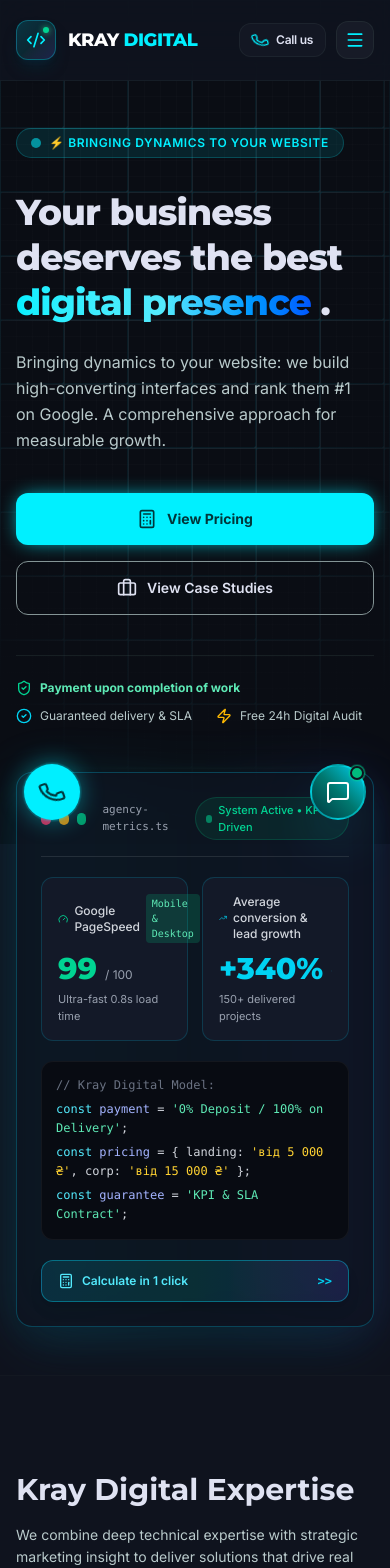
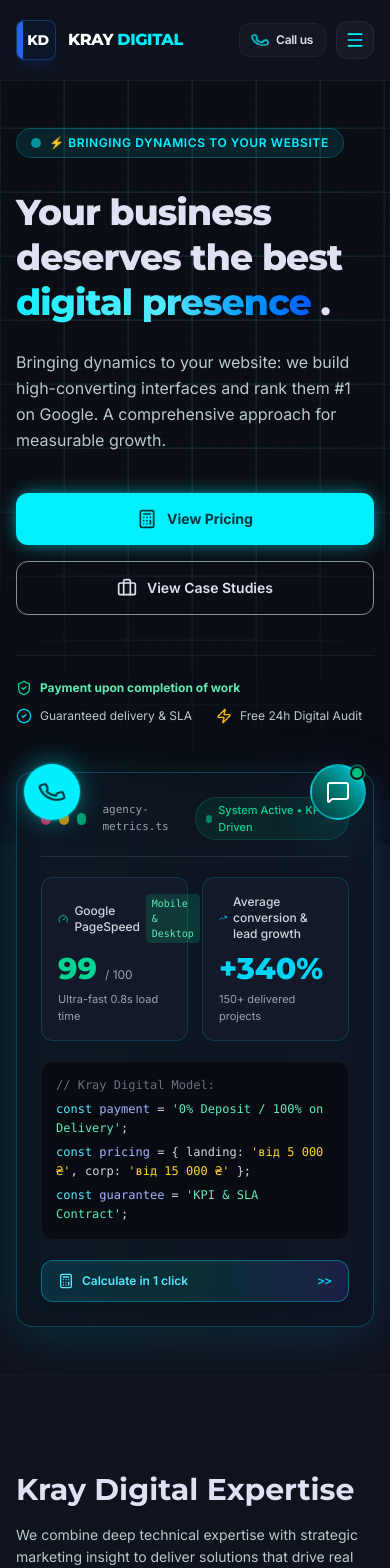
Before and after one commit to cicatrix74/kray-digital, a React (Vite) app: page / in a window 390 px wide. Shown: the top 1568 px of the page. Built offline with nearby package versions, Linux system fonts and the light colour scheme.

Commit message:
feat: sync updated logo and favicon across main site and all subpages

```diff
--- a/public/generator-gif/index.html
+++ b/public/generator-gif/index.html
@@ -48,17 +48,7 @@
       <div class="logo-area">
         <a href="/" class="brand-logo" title="KRAY DIGITAL">
           <div class="logo-favicon-icon" aria-hidden="true">
-            <svg viewBox="0 0 100 100" fill="none" xmlns="http://www.w3.org/2000/svg">
-              <rect width="100" height="100" rx="22" fill="#0f131e"/>
-              <rect x="2" y="2" width="96" height="96" rx="20" stroke="#00f2fe" stroke-width="3" stroke-opacity="0.4"/>
-              <path d="M54 18L26 56H48L44 82L74 44H50L54 18Z" fill="url(#header-bolt-grad)"/>
-              <defs>
-                <linearGradient id="header-bolt-grad" x1="26" y1="18" x2="74" y2="82" gradientUnits="userSpaceOnUse">
-                  <stop stop-color="#00f2fe"/>
-                  <stop offset="1" stop-color="#4facfe"/>
-                </linearGradient>
-              </defs>
-            </svg>
+            <img src="/favicon.svg" alt="KRAY DIGITAL" style="width:100%;height:100%;display:block;" />
           </div>
           <div class="brand-text">
             <span class="brand-name">KRAY <span class="brand-highlight">DIGITAL</span></span>
--- a/public/grafiki-vidkluchen-svitla-v-dnipri-ta-dnipropotrovskoi-oblasti/index.html
+++ b/public/grafiki-vidkluchen-svitla-v-dnipri-ta-dnipropotrovskoi-oblasti/index.html
@@ -123,17 +123,7 @@
       <div class="logo-area">
         <a href="/" class="brand-logo" title="На головну kray-digital">
           <div class="logo-favicon-icon" aria-hidden="true">
-            <svg viewBox="0 0 100 100" fill="none" xmlns="http://www.w3.org/2000/svg">
-              <rect width="100" height="100" rx="22" fill="#0f131e"/>
-              <rect x="2" y="2" width="96" height="96" rx="20" stroke="#00f2fe" stroke-width="3" stroke-opacity="0.4"/>
-              <path d="M54 18L26 56H48L44 82L74 44H50L54 18Z" fill="url(#header-bolt-grad)"/>
-              <defs>
-                <linearGradient id="header-bolt-grad" x1="26" y1="18" x2="74" y2="82" gradientUnits="userSpaceOnUse">
-                  <stop stop-color="#00f2fe"/>
-                  <stop offset="1" stop-color="#4facfe"/>
-                </linearGradient>
-              </defs>
-            </svg>
+            <img src="/favicon.svg" alt="KRAY DIGITAL" style="width:100%;height:100%;display:block;" />
           </div>
           <div class="brand-text">
             <span class="brand-name">KRAY <span class="brand-highlight">DIGITAL</span></span>
--- a/public/karta-trevog/index.html
+++ b/public/karta-trevog/index.html
@@ -76,17 +76,7 @@
       <div class="logo-area">
         <a href="/" class="brand-logo" title="KRAY DIGITAL">
           <div class="logo-favicon-icon" aria-hidden="true">
-            <svg viewBox="0 0 100 100" fill="none" xmlns="http://www.w3.org/2000/svg">
-              <rect width="100" height="100" rx="22" fill="#0f131e"/>
-              <rect x="2" y="2" width="96" height="96" rx="20" stroke="#00f2fe" stroke-width="3" stroke-opacity="0.4"/>
-              <path d="M54 18L26 56H48L44 82L74 44H50L54 18Z" fill="url(#header-bolt-grad)"/>
-              <defs>
-                <linearGradient id="header-bolt-grad" x1="26" y1="18" x2="74" y2="82" gradientUnits="userSpaceOnUse">
-                  <stop stop-color="#00f2fe"/>
-                  <stop offset="1" stop-color="#4facfe"/>
-                </linearGradient>
-              </defs>
-            </svg>
+            <img src="/favicon.svg" alt="KRAY DIGITAL" style="width:100%;height:100%;display:block;" />
           </div>
           <div class="brand-text">
             <span class="brand-name">KRAY <span class="brand-highlight">DIGITAL</span></span>
--- a/public/konvertor-webp/index.html
+++ b/public/konvertor-webp/index.html
@@ -48,17 +48,7 @@
       <div class="logo-area">
         <a href="/" class="brand-logo" title="KRAY DIGITAL">
           <div class="logo-favicon-icon" aria-hidden="true">
-            <svg viewBox="0 0 100 100" fill="none" xmlns="http://www.w3.org/2000/svg">
-              <rect width="100" height="100" rx="22" fill="#0f131e"/>
-              <rect x="2" y="2" width="96" height="96" rx="20" stroke="#00f2fe" stroke-width="3" stroke-opacity="0.4"/>
-              <path d="M54 18L26 56H48L44 82L74 44H50L54 18Z" fill="url(#header-bolt-grad)"/>
-              <defs>
-                <linearGradient id="header-bolt-grad" x1="26" y1="18" x2="74" y2="82" gradientUnits="userSpaceOnUse">
-                  <stop stop-color="#00f2fe"/>
-                  <stop offset="1" stop-color="#4facfe"/>
-                </linearGradient>
-              </defs>
-            </svg>
+            <img src="/favicon.svg" alt="KRAY DIGITAL" style="width:100%;height:100%;display:block;" />
           </div>
           <div class="brand-text">
             <span class="brand-name">KRAY <span class="brand-highlight">DIGITAL</span></span>
--- a/public/password-generator/index.html
+++ b/public/password-generator/index.html
@@ -48,17 +48,7 @@
       <div class="logo-area">
         <a href="/" class="brand-logo" title="KRAY DIGITAL">
           <div class="logo-favicon-icon" aria-hidden="true">
-            <svg viewBox="0 0 100 100" fill="none" xmlns="http://www.w3.org/2000/svg">
-              <rect width="100" height="100" rx="22" fill="#0f131e"/>
-              <rect x="2" y="2" width="96" height="96" rx="20" stroke="#00f2fe" stroke-width="3" stroke-opacity="0.4"/>
-              <path d="M54 18L26 56H48L44 82L74 44H50L54 18Z" fill="url(#header-bolt-grad)"/>
-              <defs>
-                <linearGradient id="header-bolt-grad" x1="26" y1="18" x2="74" y2="82" gradientUnits="userSpaceOnUse">
-                  <stop stop-color="#00f2fe"/>
-                  <stop offset="1" stop-color="#4facfe"/>
-                </linearGradient>
-              </defs>
-            </svg>
+            <img src="/favicon.svg" alt="KRAY DIGITAL" style="width:100%;height:100%;display:block;" />
           </div>
           <div class="brand-text">
             <span class="brand-name">KRAY <span class="brand-highlight">DIGITAL</span></span>
--- a/public/photoeditor/index.html
+++ b/public/photoeditor/index.html
@@ -48,17 +48,7 @@
       <div class="logo-area">
         <a href="/" class="brand-logo" title="KRAY DIGITAL">
           <div class="logo-favicon-icon" aria-hidden="true">
-            <svg viewBox="0 0 100 100" fill="none" xmlns="http://www.w3.org/2000/svg">
-              <rect width="100" height="100" rx="22" fill="#0f131e"/>
-              <rect x="2" y="2" width="96" height="96" rx="20" stroke="#00f2fe" stroke-width="3" stroke-opacity="0.4"/>
-              <path d="M54 18L26 56H48L44 82L74 44H50L54 18Z" fill="url(#header-bolt-grad)"/>
-              <defs>
-                <linearGradient id="header-bolt-grad" x1="26" y1="18" x2="74" y2="82" gradientUnits="userSpaceOnUse">
-                  <stop stop-color="#00f2fe"/>
-                  <stop offset="1" stop-color="#4facfe"/>
-                </linearGradient>
-              </defs>
-            </svg>
+            <img src="/favicon.svg" alt="KRAY DIGITAL" style="width:100%;height:100%;display:block;" />
           </div>
           <div class="brand-text">
             <span class="brand-name">KRAY <span class="brand-highlight">DIGITAL</span></span>
--- a/src/components/Footer.tsx
+++ b/src/components/Footer.tsx
@@ -1,5 +1,5 @@
 import React from 'react';
-import { ShieldCheck, Code2 } from 'lucide-react';
+import { ShieldCheck } from 'lucide-react';
 import { useLanguage } from '../context/LanguageContext';
 import { PhoneLink, EmailLink } from './ContactLinks';
 
@@ -69,12 +69,23 @@ export default function Footer({ onOpenCases, onScrollToSection, onOpenLeadPanel
         <div className="flex flex-col md:flex-row justify-between items-center gap-8">
 
         {/* Brand Logo */}
-        <div className="flex items-center gap-3 font-display text-lg md:text-xl font-black tracking-tight text-white">
-          <div className="w-9 h-9 rounded-xl bg-gradient-to-br from-cyan-500/20 via-brand-primary-container/10 to-indigo-500/20 border border-brand-primary-container/30 flex items-center justify-center text-brand-primary-container relative overflow-hidden shadow-md shadow-cyan-950/30">
-            <Code2 className="w-4 h-4 stroke-[2] text-brand-primary-container" />
-            <div className="absolute top-1 right-1 w-1.5 h-1.5 rounded-full bg-emerald-400 shadow-[0_0_6px_rgba(52,211,153,0.9)]" />
+        <div className="flex items-center gap-3">
+          <div className="w-9 h-9 rounded-lg bg-[#0b162a] border border-blue-500/30 flex items-center justify-center relative overflow-hidden shadow-md shadow-blue-950/40 shrink-0">
+            <div className="absolute left-0 top-0 bottom-0 w-1.5 bg-[#2563eb]" />
+            <span className="pl-1 font-display text-xs font-black tracking-tight text-white">KD</span>
           </div>
-          <span>KRAY <span className="text-brand-primary-container">DIGITAL</span></span>
+          <div className="flex flex-col leading-none">
+            <span className="font-display text-base md:text-lg font-black tracking-tight text-white">
+              KRAY <span className="text-brand-primary-container">DIGITAL</span>
+            </span>
+            <span className="text-[10px] font-medium text-brand-on-surface-variant mt-0.5">
+              {language === 'ru'
+                ? 'Разработка сайтов и digital-маркетинг'
+                : language === 'en'
+                  ? 'Web development & digital marketing'
+                  : 'Розробка сайтів та digital-маркетинг'}
+            </span>
+          </div>
         </div>
 
         {/* Links Navigation */}
--- a/src/components/Header.tsx
+++ b/src/components/Header.tsx
@@ -1,5 +1,5 @@
 import React, { useState } from 'react';
-import { Code2, Menu, X, ArrowRight, PhoneCall } from 'lucide-react';
+import { Menu, X, ArrowRight, PhoneCall } from 'lucide-react';
 import { useLanguage } from '../context/LanguageContext';
 import { PhoneLink, EmailLink } from './ContactLinks';
 
@@ -69,13 +69,22 @@ export default function Header({ onOpenCalculator, onOpenCallback, onScrollToSec
           className="flex items-center gap-3 cursor-pointer hover:opacity-95 transition-all duration-200 group shrink-0"
           id="header-logo-brand"
         >
-          <div className="w-10 h-10 rounded-xl bg-gradient-to-br from-cyan-500/20 via-brand-primary-container/10 to-indigo-500/20 border border-brand-primary-container/30 flex items-center justify-center text-brand-primary-container relative group-hover:border-brand-primary-container/60 group-hover:shadow-[0_0_20px_rgba(77,208,225,0.35)] transition-all duration-300 overflow-hidden shadow-lg shadow-cyan-950/40">
-            <Code2 className="w-5 h-5 stroke-[2] text-brand-primary-container group-hover:scale-110 transition-transform duration-300" />
-            <div className="absolute top-1.5 right-1.5 w-1.5 h-1.5 rounded-full bg-emerald-400 shadow-[0_0_6px_rgba(52,211,153,0.9)]" />
+          <div className="w-10 h-10 rounded-lg bg-[#0b162a] border border-blue-500/30 flex items-center justify-center relative overflow-hidden shadow-lg shadow-blue-950/50 shrink-0">
+            <div className="absolute left-0 top-0 bottom-0 w-1.5 bg-[#2563eb]" />
+            <span className="pl-1 font-display text-sm font-black tracking-tight text-white">KD</span>
           </div>
-          <span className="font-display text-lg md:text-xl font-extrabold tracking-tight text-white group-hover:text-brand-primary-container transition-colors">
-            KRAY <span className="text-brand-primary-container">DIGITAL</span>
-          </span>
+          <div className="flex flex-col leading-none">
+            <span className="font-display text-base md:text-lg font-black tracking-tight text-white group-hover:text-brand-primary-container transition-colors">
+              KRAY <span className="text-brand-primary-container">DIGITAL</span>
+            </span>
+            <span className="text-[10px] md:text-[11px] font-medium text-brand-on-surface-variant mt-0.5 hidden sm:block">
+              {language === 'ru'
+                ? 'Разработка сайтов и digital-маркетинг'
+                : language === 'en'
+                  ? 'Web development & digital marketing'
+                  : 'Розробка сайтів та digital-маркетинг'}
+            </span>
+          </div>
         </div>
 
         {/* Desktop Navigation Menu (hidden on mobile, visible on lg screens) */}
```
Also changed, not shown: public/favicon.svg.
